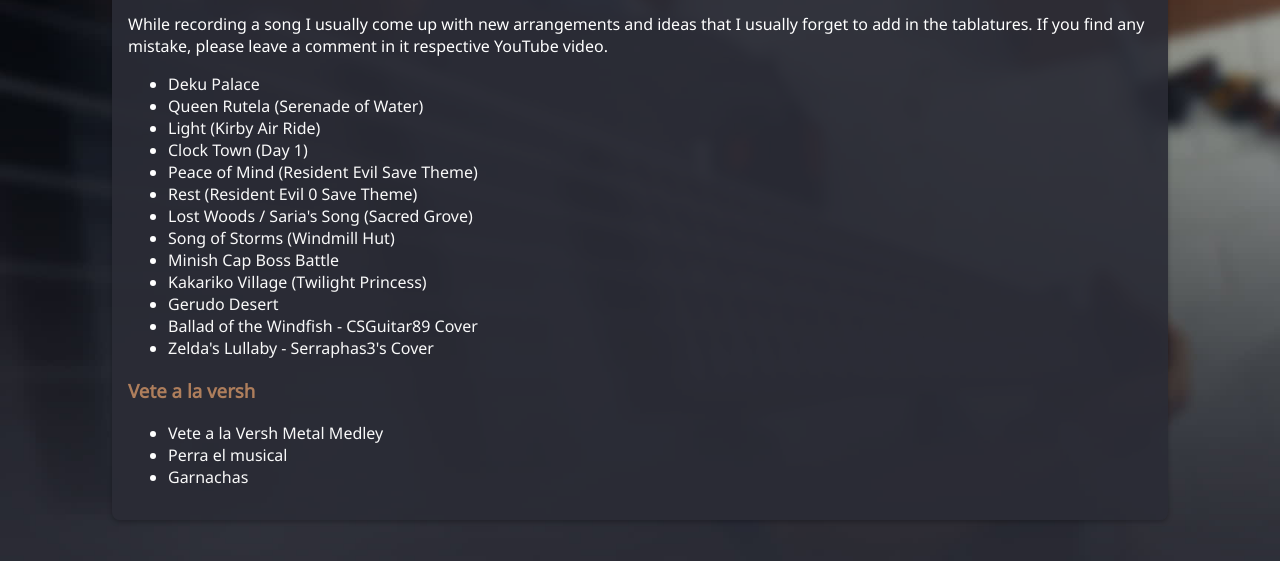
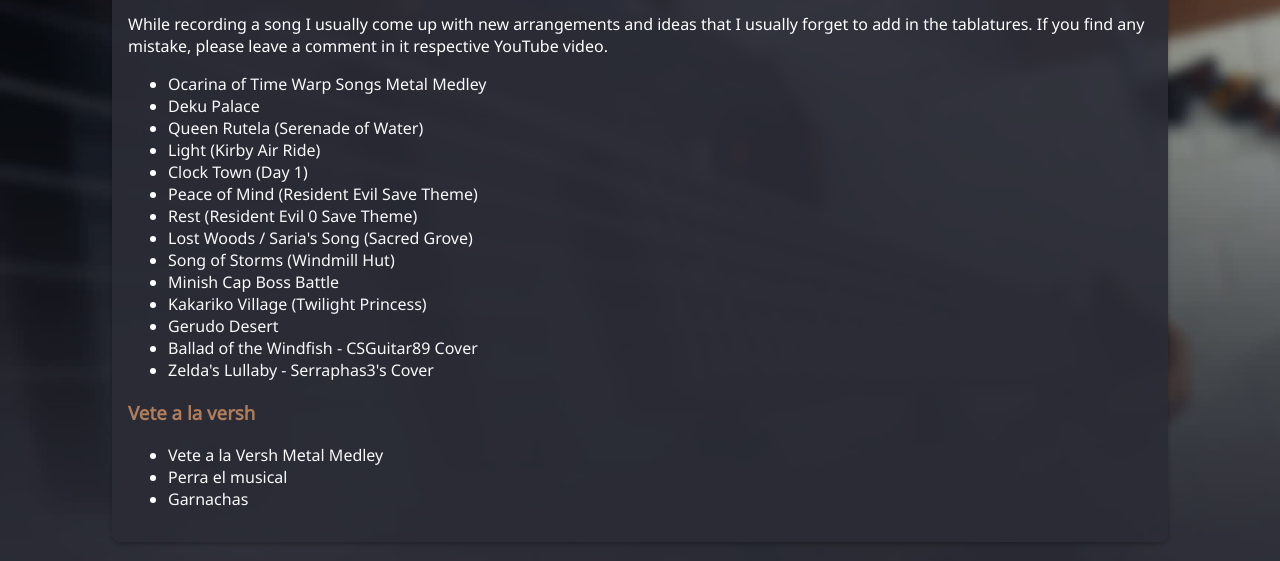
Before and after one commit to AlfredoBejarano/TheLastSurvivorFPS.com, a plain HTML site: page tabs.html in a window 1280 px wide. Shown: the part 191-752 px from the top of the page. Drawn offline with Linux system fonts and the light colour scheme.

Commit message:
Add Ocarina of Time Metal Medley tab

```diff
--- a/tabs.html
+++ b/tabs.html
@@ -27,6 +27,7 @@
 			</p>
 			<p>
 				<ul>
+					<li><a href="./assets/tabs/oot_medley.gp5">Ocarina of Time Warp Songs Metal Medley</a></li>
 					<li><a href="./assets/tabs/dekupalace.gp5">Deku Palace</a></li>
 					<li><a href="./assets/tabs/queen_rutela.gp5">Queen Rutela (Serenade of Water)</a></li>
 					<li><a href="./assets/tabs/light_kirby_air_ride.gp5">Light (Kirby Air Ride)</a></li>
```
Also changed, not shown: 1 other file.
